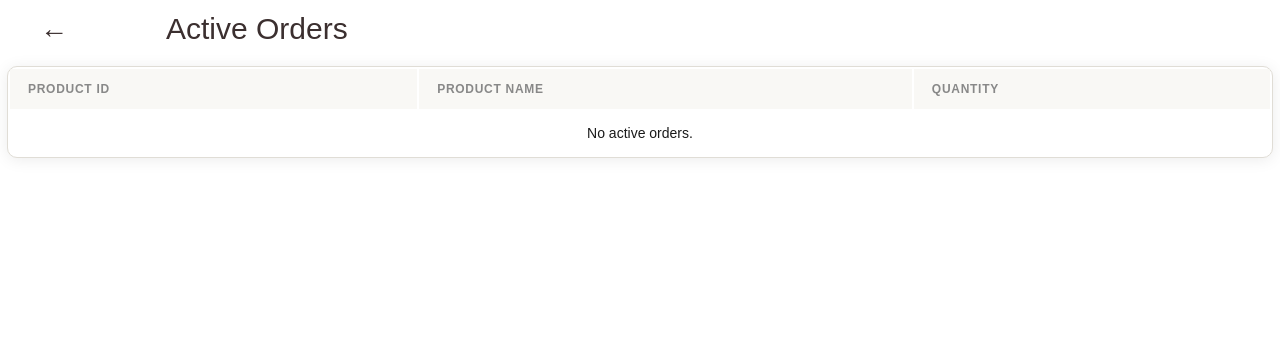
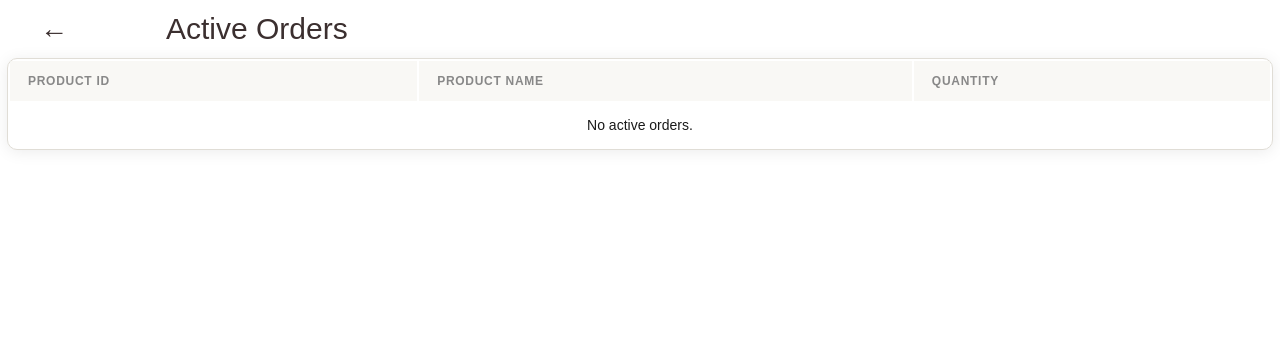
Before and after one commit to BedHeadNinja/SE-Project-416-GD, a Python web app: template IMS/IMS/templates/inventory/active_orders.html in a window 1280 px wide. Shown: the part 90-447 px from the top of the page. Run offline with Jinja, Linux system fonts and the light colour scheme; the template is opened without the code that fills it, so the values that code supplies are empty.

Commit message:
Add sticky positioning and margin to UI component

```diff
--- a/IMS/IMS/static/UI.css
+++ b/IMS/IMS/static/UI.css
@@ -107,6 +107,8 @@
   max-height: 60vh;
   border: 1px solid #e0ddd6;
   width: 100%;
+  position: sticky;
+  margin: -8px;
 }
 .table-header{
     width: 10%;
```
